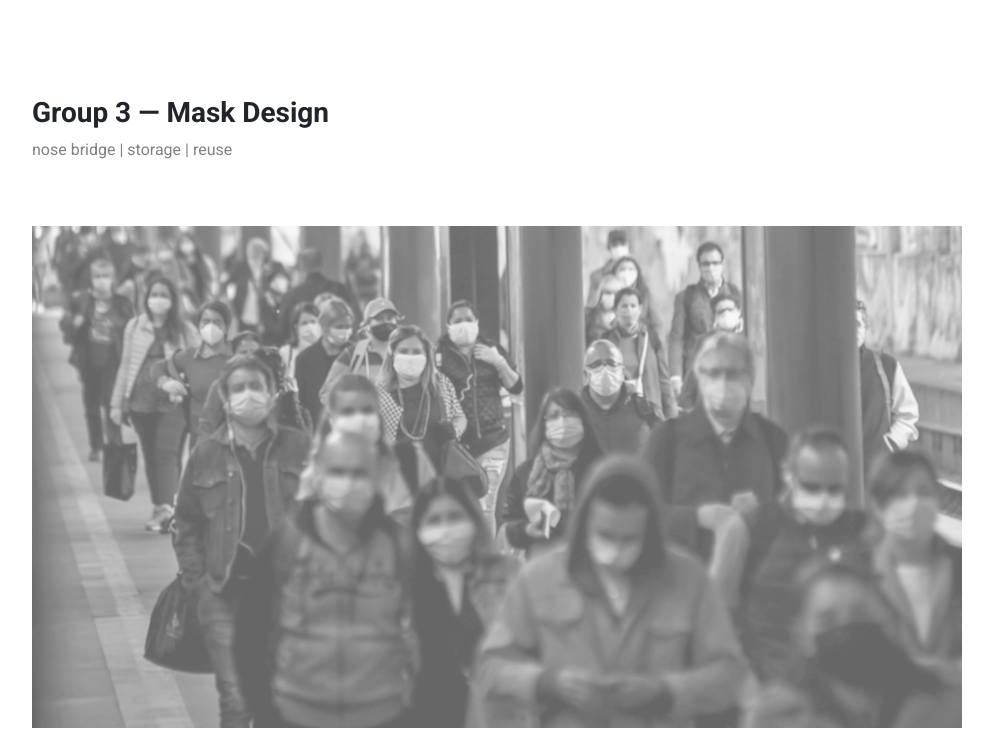
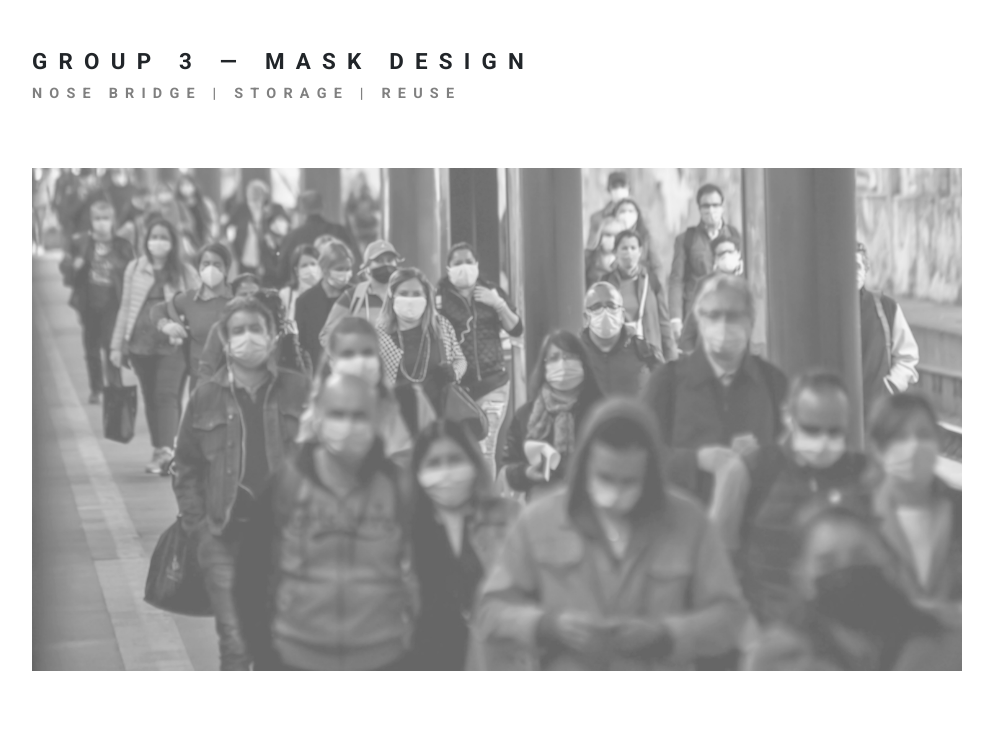
Before and after one commit to alazsengul/COMS-6998-COVID-Mask, a plain HTML site: page index.html in a window 1280 px wide. Shown: the top 756 px of the page, without its empty margins (143-1136 px from the left). Drawn offline with nearby package versions, Linux system fonts and the light colour scheme.

Commit message:
added cool animations :O

```diff
--- a/index.html
+++ b/index.html
@@ -13,7 +13,7 @@
 
         <meta name="viewport" content="width=device-width, initial-scale=1">
         <meta charset="utf-8">
-    <meta http-equiv="X-UA-Compatible" content="IE=edge">
+        <meta http-equiv="X-UA-Compatible" content="IE=edge">
 
         <!-- stylesheets -->
         <link href="https://maxcdn.bootstrapcdn.com/bootstrap/4.4.1/css/bootstrap.min.css" rel="stylesheet">
@@ -23,6 +23,7 @@
         <!-- scripts are if needed -->
         <script src="https://ajax.googleapis.com/ajax/libs/jquery/3.4.1/jquery.min.js"></script>
         <script src="https://maxcdn.bootstrapcdn.com/bootstrap/4.4.1/js/bootstrap.min.js"></script>
+        <script src="https://cdnjs.cloudflare.com/ajax/libs/animejs/2.0.2/anime.min.js"></script>
 
     </head>
   </div>
@@ -35,8 +36,8 @@
 
                 <div class="col-9">
 
-                    <h3 class="font-weight-bold mt-5">Group 3 — Mask Design</h3>
-                    <p style="color:#808080">nose bridge | storage | reuse<br></p>
+                    <h1 class="ml13">Group 3 — Mask Design</h1>
+                    <p class="ml14" style="color:#808080">nose bridge | storage | reuse</p>
                     <br><br>
                     <img src="header_image.jpg" class="w-100">
                     <br><br>
@@ -383,3 +384,34 @@
     </body>
 
 </html>
+
+<script>
+    // Wrap every letter in a span
+    var textWrapper = document.querySelector('.ml13');
+    textWrapper.innerHTML = textWrapper.textContent.replace(/\S/g, "<span class='letter'>$&</span>");
+
+    anime.timeline({loop: false})
+    .add({
+        targets: '.ml13 .letter',
+        translateY: [100,0],
+        translateZ: 0,
+        opacity: [0,1],
+        easing: "easeOutExpo",
+        duration: 1400,
+        delay: (el, i) => 300 + 30 * i
+    })
+
+    var textWrapper2 = document.querySelector('.ml14');
+    textWrapper2.innerHTML = textWrapper2.textContent.replace(/\S/g, "<span class='letter'>$&</span>");
+
+    anime.timeline({loop: false})
+    .add({
+        targets: '.ml14 .letter',
+        translateY: [100,0],
+        translateZ: 0,
+        opacity: [0,1],
+        easing: "easeOutExpo",
+        duration: 1400,
+        delay: (el, i) => 300 + 30 * i
+    })
+</script>
--- a/stylesheet.css
+++ b/stylesheet.css
@@ -5,3 +5,27 @@ body {
 .width-256 {
   width: 256px;
 }
+
+.ml13 {
+  font-size: 1.4em;
+  text-transform: uppercase;
+  letter-spacing: 0.5em;
+  font-weight: 600;
+}
+
+.ml13 .letter {
+  display: inline-block;
+  line-height: 1em;
+}
+
+.ml14 {
+  font-size: .9em;
+  text-transform: uppercase;
+  letter-spacing: 0.5em;
+  font-weight: 600;
+}
+
+.ml14 .letter {
+  display: inline-block;
+  line-height: 1em;
+}
```
